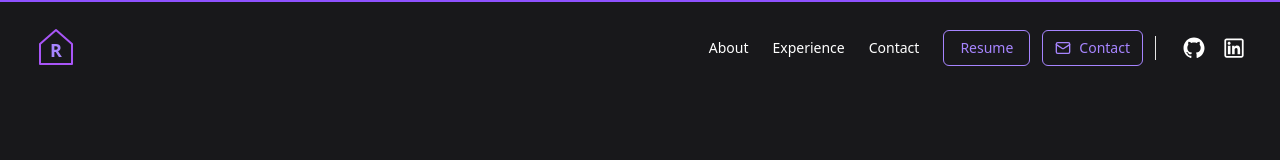
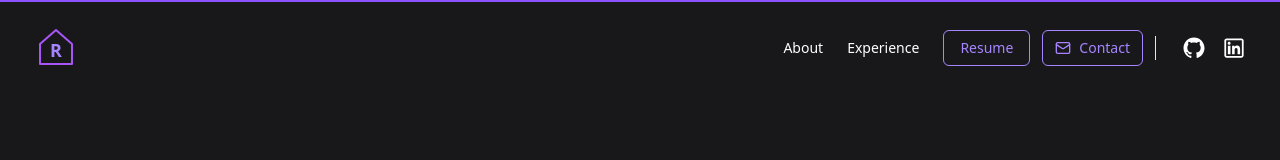
Before and after one commit to rparekh01/my-portfolio, a Next.js app: page / in a window 1280 px wide. Shown: the top 160 px of the page. Built offline with nearby package versions, Linux system fonts and the light colour scheme.

Commit message:
remove contact nav item

```diff
--- a/src/components/NavTabs.tsx
+++ b/src/components/NavTabs.tsx
@@ -9,7 +9,6 @@ export default function NavTabs() {
     { value: "about", label: "About", href: "#about" },
     { value: "experience", label: "Experience", href: "#experience" },
     // { value: "projects", label: "Projects", href: "#projects" },
-    { value: "contact", label: "Contact", href: "#contact" },
   ];
 
   const handleResumeClick = () => {
```
